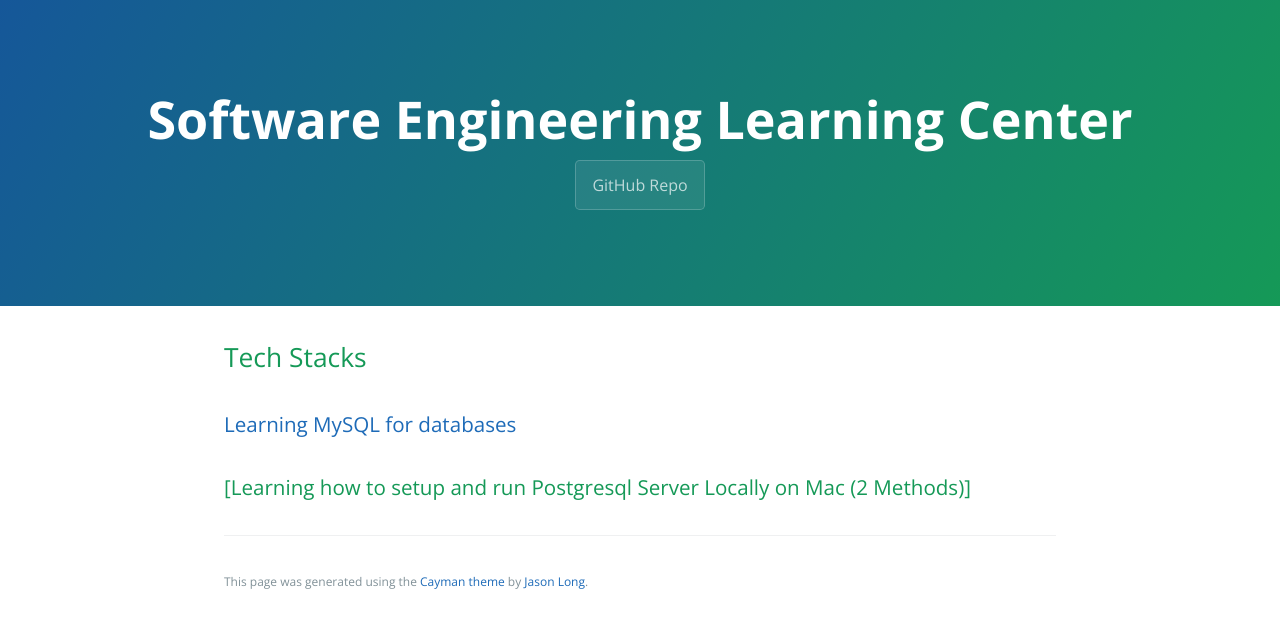
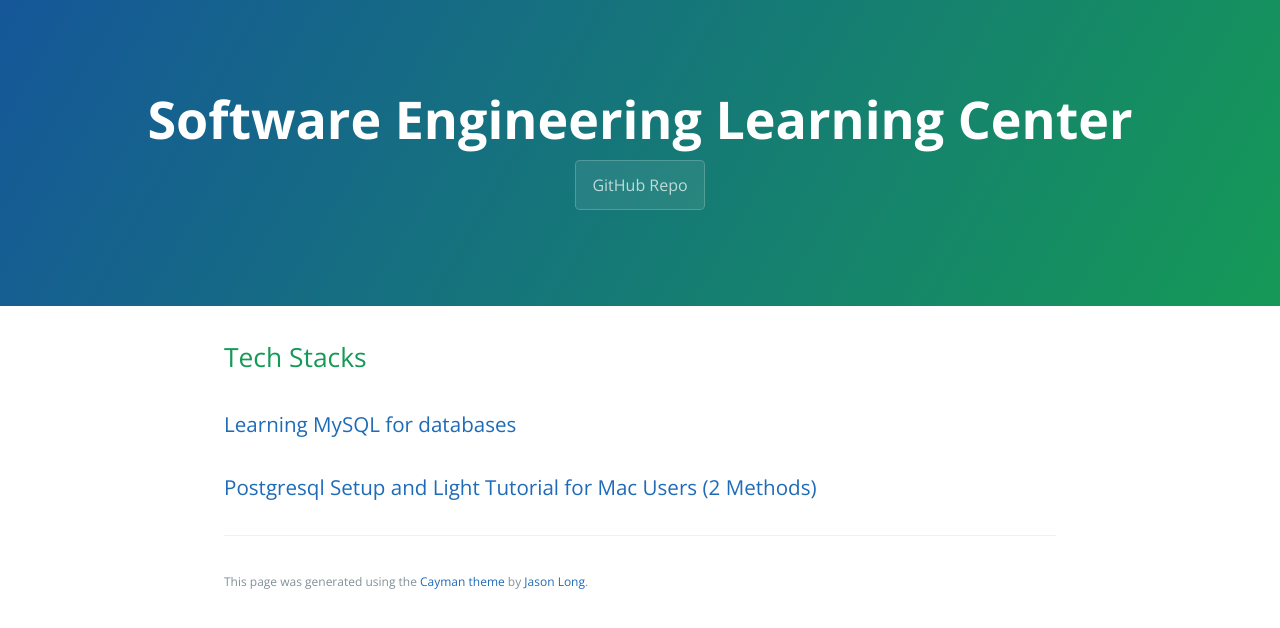
Before and after one commit to learning-software-engineering/learning-software-engineering.github.io, a Jekyll site: the page built from Topics/Tech_Stacks.md, in a window 1280 px wide. Shown: the top 628 px of the page. Built offline with Jekyll 4.4.1, drawn with Linux system fonts in a browser that asks for light colours; our own code applies the rules of GitHub Pages for plain Markdown files.

Commit message:
Update Tech_Stacks.md

```diff
--- a/Topics/Tech_Stacks.md
+++ b/Topics/Tech_Stacks.md
@@ -2,4 +2,4 @@
 
 ### [Learning MySQL for databases](./Tech_Stacks/Learning_MySQL.md)
 
-### [Learning how to setup and run Postgresql Server Locally on Mac (2 Methods)]
+### [Postgresql Setup and Light Tutorial for Mac Users (2 Methods)](./Tech_Stacks/Postgres_Setup_and_Tutorial_Mac.md)
```
